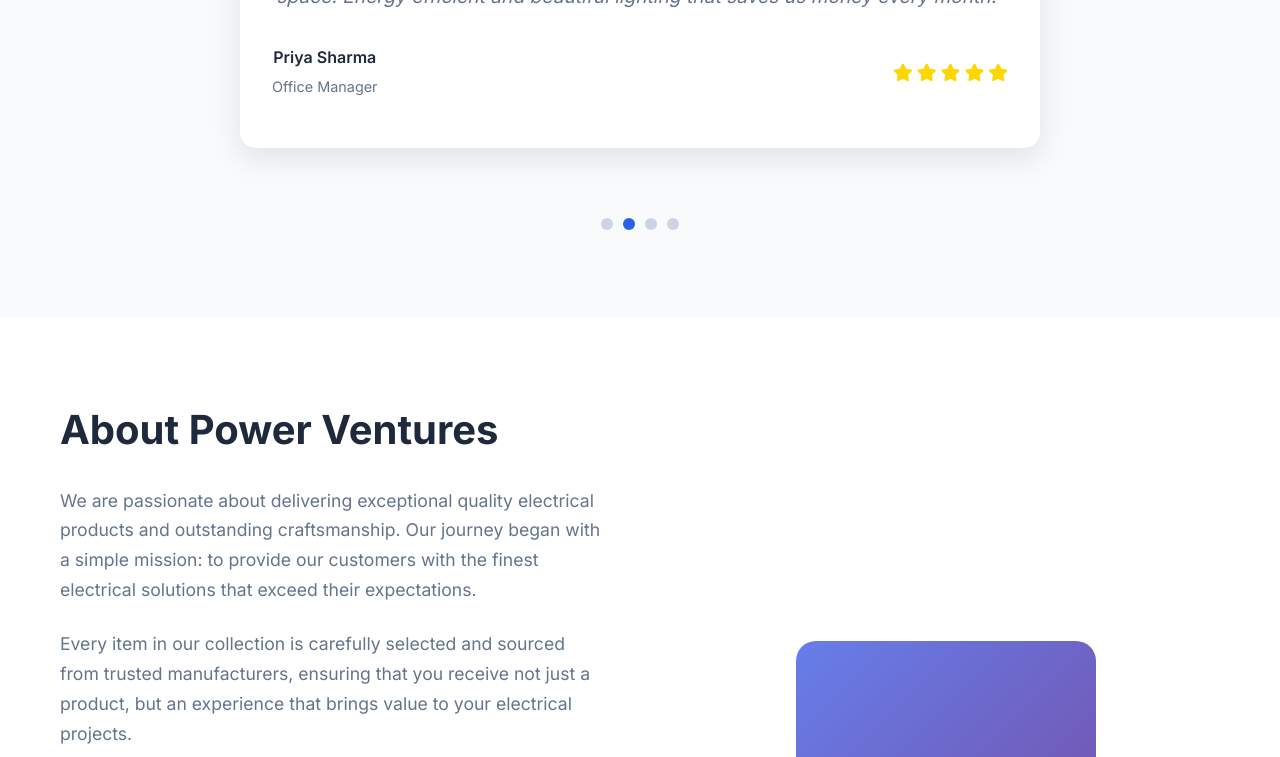
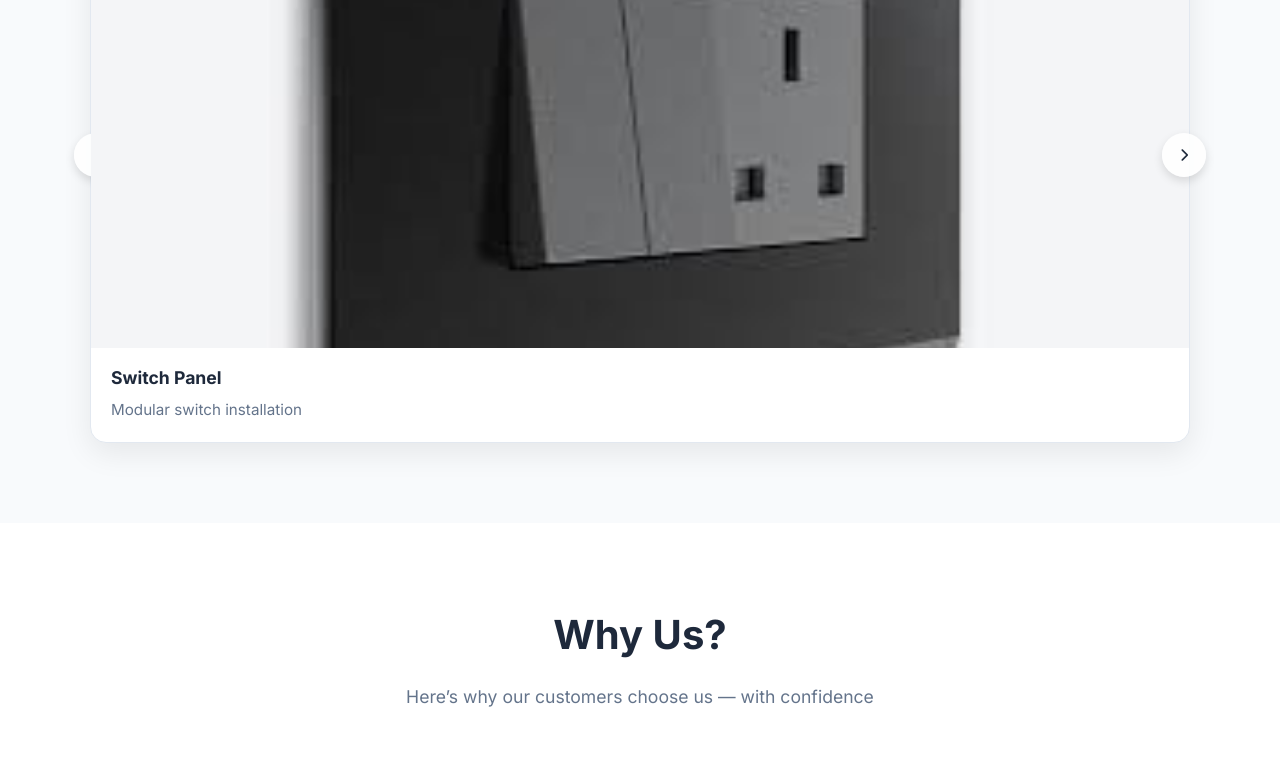
Before and after one commit to Joe-Stephen/Power-Ventures, a React (Create React App) app: page / in a window 1280 px wide. Shown: the part 4160-4917 px from the top of the page. Built offline with nearby package versions, Linux system fonts and the light colour scheme; the HTML template or start-up script is replaced by a standard one.

Commit message:
Add FeaturedWorks and WhyUs components to App, enhancing project showcase and reasons for selection.

```diff
--- a/src/App.tsx
+++ b/src/App.tsx
@@ -4,6 +4,8 @@
 import Hero from './components/Hero';
 import Brands from './components/Brands';
 import Products from './components/Products';
+import FeaturedWorks from './components/FeaturedWorks';
+import WhyUs from './components/WhyUs';
 import Testimonials from './components/Testimonials';
 import About from './components/About';
 import Contact from './components/Contact';
@@ -16,6 +18,8 @@
       <Hero />
       <Brands />
       <Products />
+      <FeaturedWorks />
+      <WhyUs />
       <Testimonials />
       <About />
       <Contact />
```
